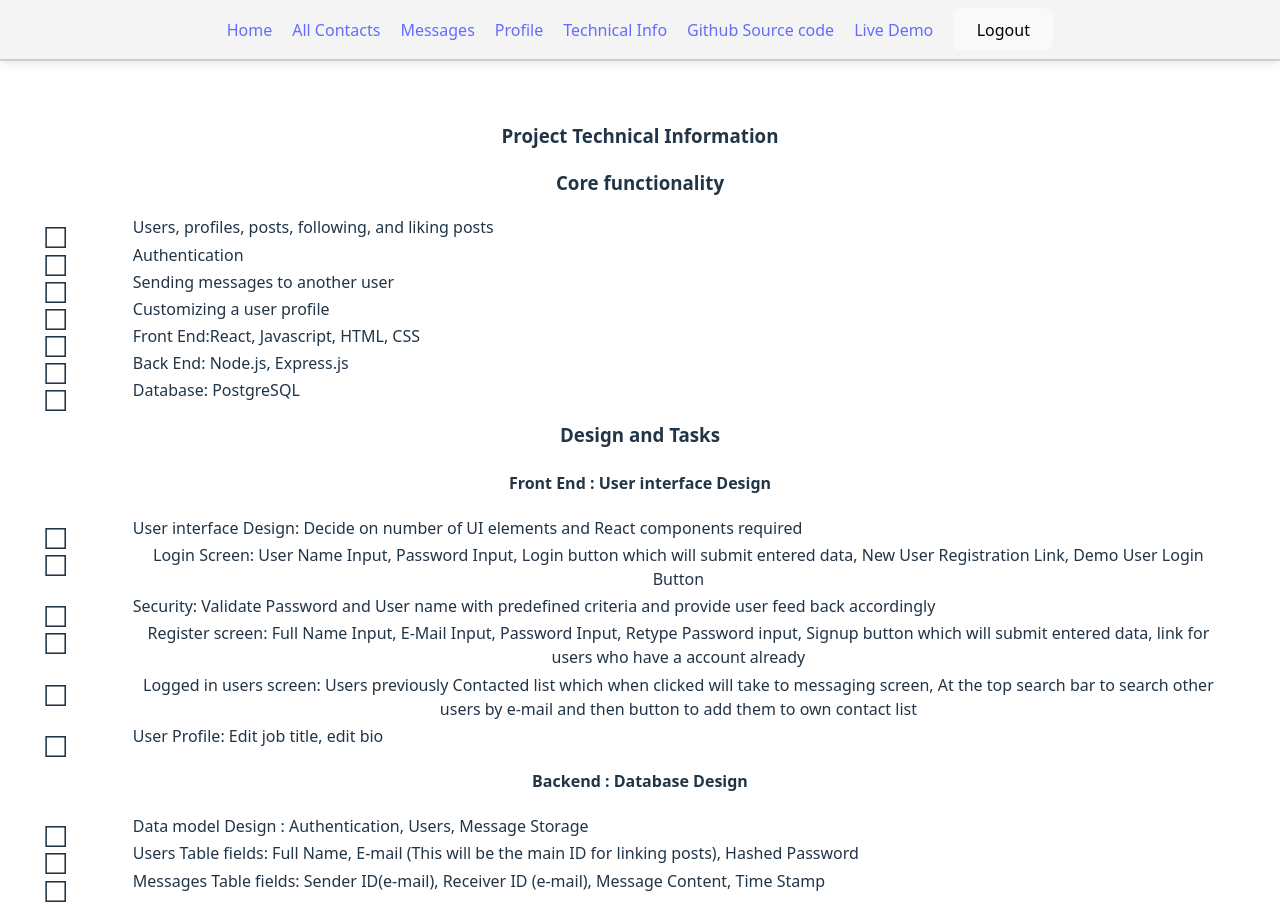
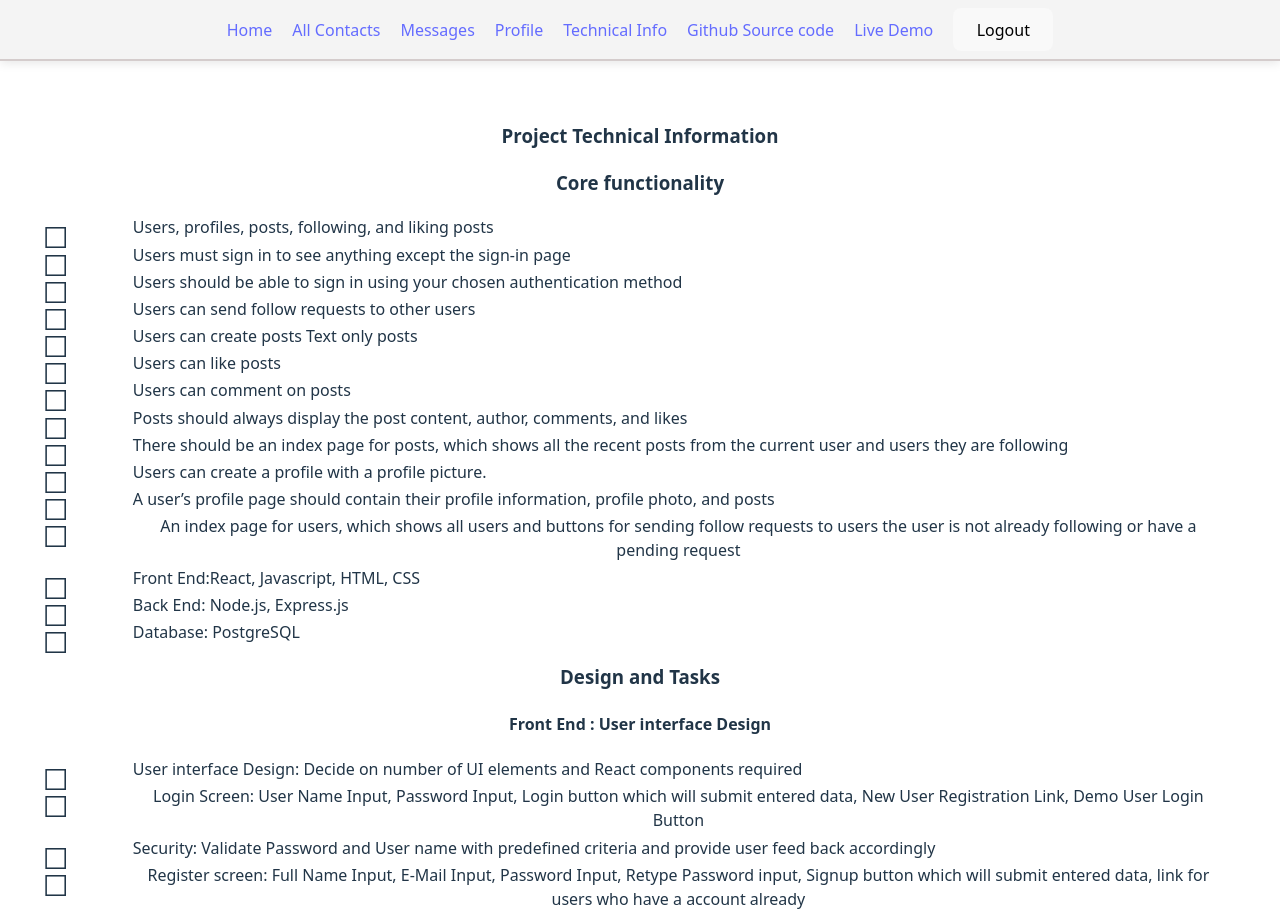
Before and after one commit to amaldevelops/social-circle-app, a React (Vite) app in the folder frontend/: page /social-circle-app/projectinfo in a window 1280 px wide. Shown: the top 918 px of the page. Built offline with nearby package versions, Linux system fonts and the light colour scheme.

Commit message:
Add design info to ProjectInfo component

```diff
--- a/frontend/src/components/ProjectInfo.jsx
+++ b/frontend/src/components/ProjectInfo.jsx
@@ -6,11 +6,49 @@ function ProjectInfo() {
       <h3>Core functionality</h3>
 
       <ul>
-        <li className="pendingEmptyCheckbox">Users, profiles, posts, following, and liking posts</li>
+        <li className="pendingEmptyCheckbox">
+          Users, profiles, posts, following, and liking posts
+        </li>
 
-        <li className="pendingEmptyCheckbox">Authentication</li>
-        <li className="pendingEmptyCheckbox">Sending messages to another user</li>
-        <li className="pendingEmptyCheckbox">Customizing a user profile</li>
+        <li className="pendingEmptyCheckbox">
+          Users must sign in to see anything except the sign-in page
+        </li>
+        <li className="pendingEmptyCheckbox">
+          Users should be able to sign in using your chosen authentication
+          method
+        </li>
+        <li className="pendingEmptyCheckbox">
+          Users can send follow requests to other users
+        </li>
+        <li className="pendingEmptyCheckbox">
+          Users can create posts Text only posts
+        </li>
+        <li className="pendingEmptyCheckbox">Users can like posts</li>
+        <li className="pendingEmptyCheckbox">Users can comment on posts</li>
+        <li className="pendingEmptyCheckbox">
+          Posts should always display the post content, author, comments, and
+          likes
+        </li>
+        <li className="pendingEmptyCheckbox">
+          There should be an index page for posts, which shows all the recent
+          posts from the current user and users they are following
+        </li>
+
+        <li className="pendingEmptyCheckbox">
+          Users can create a profile with a profile picture.
+        </li>
+
+        <li className="pendingEmptyCheckbox">
+          A user’s profile page should contain their profile information,
+          profile photo, and posts
+        </li>
+
+        <li className="pendingEmptyCheckbox">
+          An index page for users, which shows all users and buttons for sending
+          follow requests to users the user is not already following or have a
+          pending request
+        </li>
+
         <li className="pendingEmptyCheckbox">
           Front End:React, Javascript, HTML, CSS{" "}
         </li>
@@ -44,9 +82,9 @@ function ProjectInfo() {
         </li>
 
         <li className="pendingEmptyCheckbox">
-          Logged in users screen: Users previously Contacted list which when
-          clicked will take to messaging screen, At the top search bar to search
-          other users by e-mail and then button to add them to own contact list
+          Logged in users screen: Users Followers list which when clicked will
+          take to other users screen, At the top search bar to search other
+          users by name and then button to follow them
         </li>
 
         <li className="pendingEmptyCheckbox">
@@ -62,12 +100,13 @@ function ProjectInfo() {
 
         <li className="pendingEmptyCheckbox">
           Users Table fields: Full Name, E-mail (This will be the main ID for
-          linking posts), Hashed Password
+          linking posts), Hashed Password, followers, following, ID for post
+          likes
         </li>
 
         <li className="pendingEmptyCheckbox">
-          Messages Table fields: Sender ID(e-mail), Receiver ID (e-mail),
-          Message Content, Time Stamp
+          Posts Table fields: Poster ID(e-mail), Likes, Comments, Message
+          Content, Time Stamp
         </li>
       </ul>
 
@@ -76,9 +115,6 @@ function ProjectInfo() {
         <li className="pendingEmptyCheckbox">
           Authorization : Decide on Passport.js, JWT, cookie based or 3rd Party
           API based authentication
-        </li>
-        <li className="pendingEmptyCheckbox">
-          Sending messages to another user, decide on realtime or JSON API based{" "}
         </li>
         <li className="pendingEmptyCheckbox">
           Customizing a user profile logic
```
